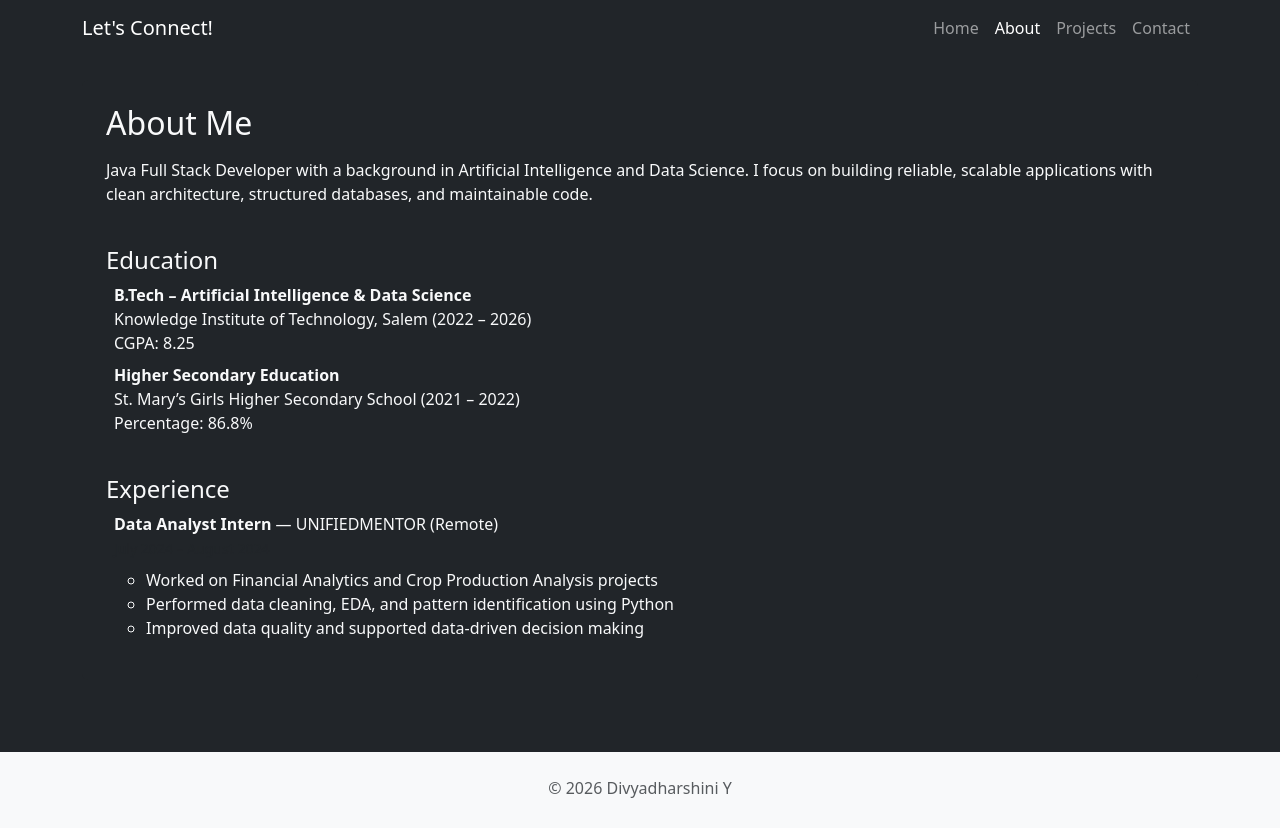
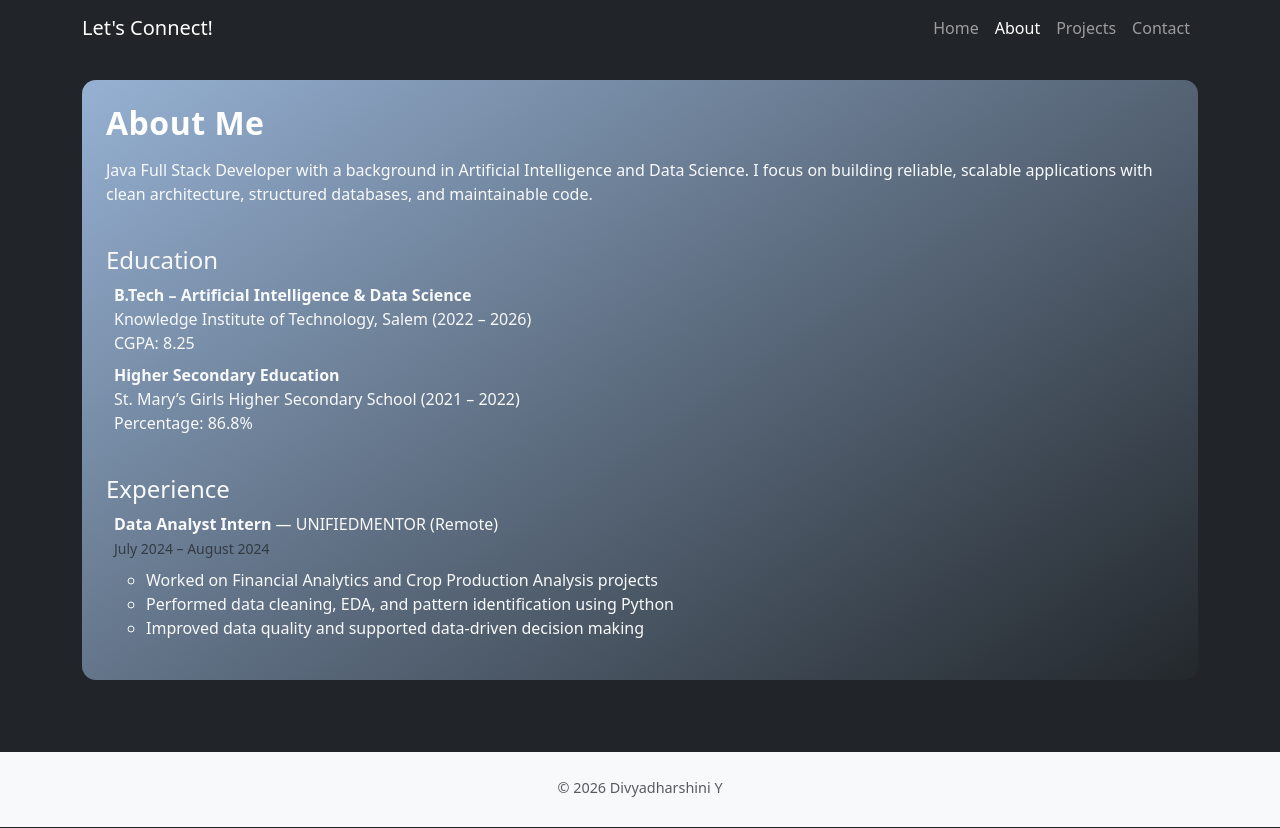
Before and after one commit to DivyadharshiniYuvaraj/Portfolio, a React (Create React App) app in the folder frontend/: page /about in a window 1280 px wide. Built offline with nearby package versions, Linux system fonts and the light colour scheme.

Commit message:
css update

```diff
--- a/frontend/src/styles.css
+++ b/frontend/src/styles.css
@@ -1,13 +1,97 @@
+html,
+body,
+#root {
+  height: 100%;
+  margin: 0;
+}
+
 body {
   background-color: #0b0c0d;
   color: #e5e7eb;
 }
 
-.card {
-  background-color: #dbbdbf;
-  border: 1px solid rgba(255,255,255,0.06);
+.app-wrapper {
+  min-height: 100vh;
+  display: flex;
+  flex-direction: column;
+}
+
+main {
+  flex: 1;
+}
+
+footer {
+  background-color: #111315;
+  color: #9ca3af;
+  text-align: center;
+  padding: 1rem 0;
+  font-size: 0.9rem;
+  border-top: 1px solid rgba(255, 255, 255, 0.08);
 }
 
 a {
   color: #60a5fa;
+  text-decoration: none;
 }
+
+a:hover {
+  text-decoration: underline;
+}
+
+section h2 {
+  color: #ffffff;
+  font-weight: 600;
+  letter-spacing: 0.5px;
+}
+
+.card {
+  border: 1px solid rgba(255, 255, 255, 0.06);
+}
+
+.card.bg-dark {
+  background: linear-gradient(145deg, #96b1d3, #23282c);
+  border-radius: 14px;
+  transition: all 0.25s ease;
+  height: 100%;
+}
+
+.card.bg-dark:hover {
+  transform: translateY(-6px);
+  box-shadow: 0 14px 40px rgba(0, 0, 0, 0.55);
+  border-color: #0dcaf0;
+}
+
+.card-body {
+  padding: 1.5rem;
+  background-color: transparent;
+}
+
+/* Title */
+.card-title {
+  font-size: 1.15rem;
+  font-weight: 600;
+  color: #ffffff;
+  margin-bottom: 0.6rem;
+}
+
+.card-text {
+  font-size: 0.95rem;
+  line-height: 1.5;
+  margin-bottom: 1.2rem;
+  color: #b6c2cf;
+}
+
+.btn-outline-info {
+  border-radius: 20px;
+  padding: 0.35rem 0.9rem;
+  font-size: 0.85rem;
+  transition: all 0.2s ease;
+  border: 1px solid #000000;
+  color: #0dcaf0;
+  background-color: transparent;
+}
+
+.btn-outline-info:hover {
+  background-color: #0dcaf0;
+  color: #000;
+}
```
